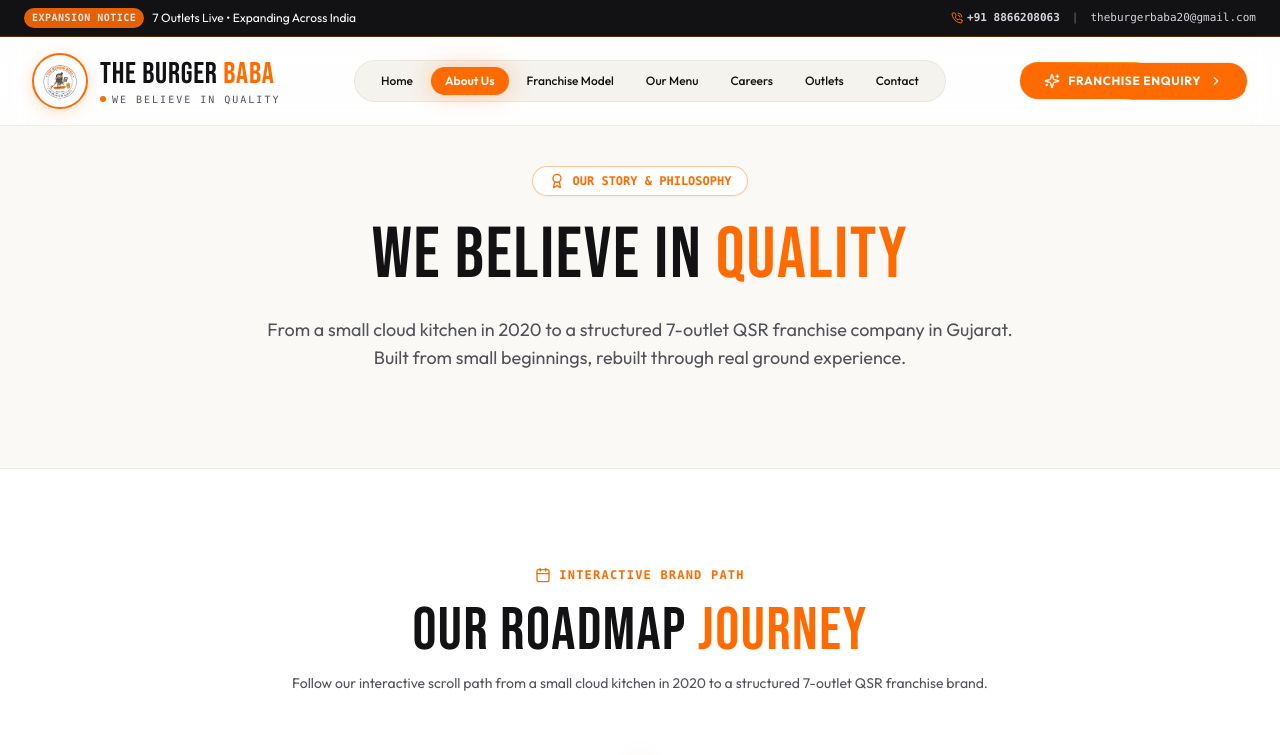
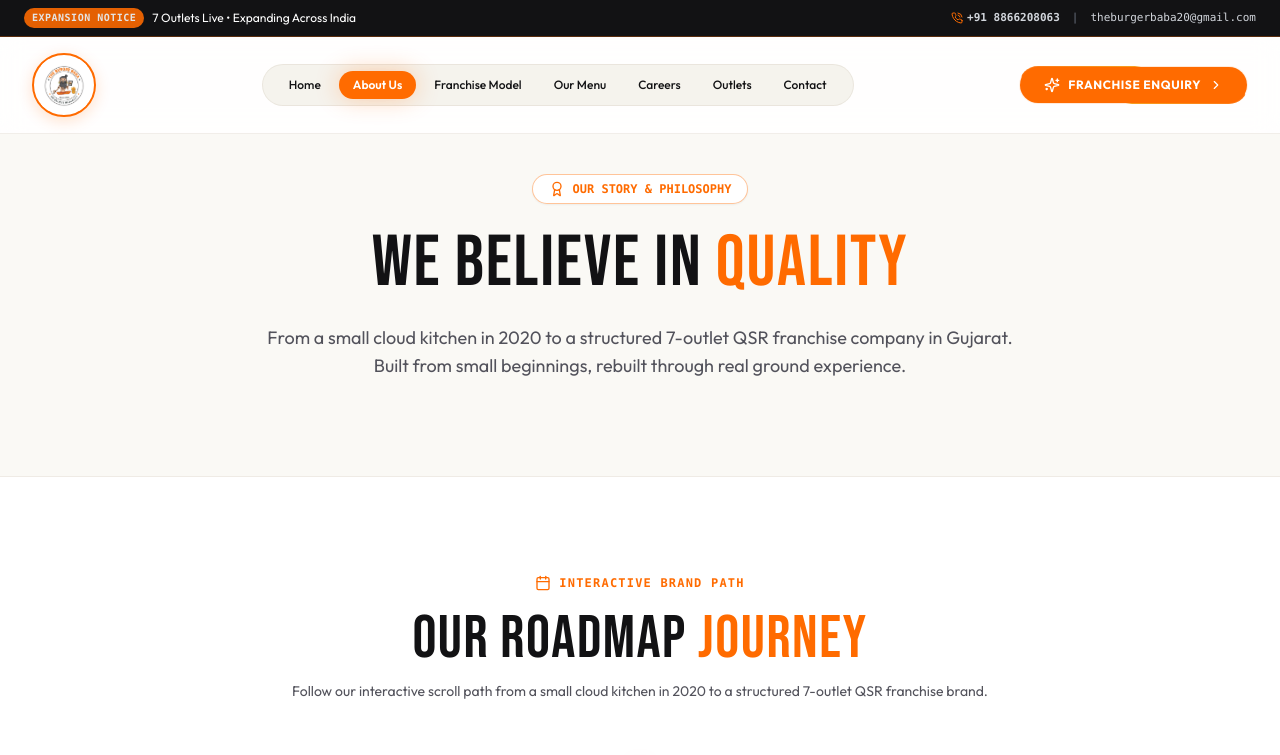
Before and after one commit to uptake-suraj/BB, a Next.js app: page /about in a window 1280 px wide. Shown: the top 755 px of the page. Built offline with nearby package versions, Linux system fonts and the light colour scheme.

Commit message:
remove text from header

```diff
--- a/components/brand-logo.jsx
+++ b/components/brand-logo.jsx
@@ -3,24 +3,24 @@
 import React from 'react';
 import Image from 'next/image';
 
-export default function BrandLogo({ className = "w-10 h-10 sm:w-12 sm:h-12", showText = true, textLayout = "horizontal", darkText = false }) {
+export default function BrandLogo({ className = "w-12 h-12 sm:w-14 sm:h-14", showText = false, textLayout = "horizontal", darkText = false }) {
   return (
     <div className="flex items-center gap-2.5 sm:gap-3 group cursor-pointer">
-      {/* Mascot Logo Badge (Always visible on all screen sizes) */}
+      {/* Mascot Logo Badge (HD Circular Badge) */}
       <div className={`relative flex-shrink-0 ${className} transition-transform duration-300 group-hover:scale-105`}>
         <div className="relative w-full h-full rounded-full bg-white p-0.5 sm:p-1 shadow-[0_4px_15px_rgba(255,107,0,0.2)] border-2 border-baba-orange overflow-hidden flex items-center justify-center">
           <Image
             src="/official_logo.png"
             alt="The Burger Baba Official Logo"
-            width={180}
-            height={180}
+            width={240}
+            height={240}
             className="w-full h-full object-contain"
             priority
           />
         </div>
       </div>
 
-      {/* Brand Text & Tagline (Hidden on mobile screens, visible from sm: breakpoint up) */}
+      {/* Optional Side Text (Only rendered if showText is explicitly set to true) */}
       {showText && (
         <div className={`hidden sm:flex ${textLayout === "column" ? "flex-col" : "flex-col"}`}>
           <span className={`text-2xl md:text-3xl font-title font-normal tracking-wide uppercase leading-tight ${
--- a/components/navbar.jsx
+++ b/components/navbar.jsx
@@ -59,9 +59,9 @@
         }`}
       >
         <div className="max-w-[1440px] mx-auto px-4 sm:px-6 lg:px-8 flex items-center justify-between">
-          {/* Responsive Brand Logo */}
+          {/* Responsive Clean HD Brand Logo Only (No text side-by-side) */}
           <Link href="/" className="flex items-center gap-2">
-            <BrandLogo className="w-10 h-10 sm:w-12 sm:h-12 lg:w-14 lg:h-14" />
+            <BrandLogo className="w-12 h-12 sm:w-14 sm:h-14 lg:w-16 lg:h-16" showText={false} />
           </Link>
 
           {/* Desktop Nav Links */}
```
